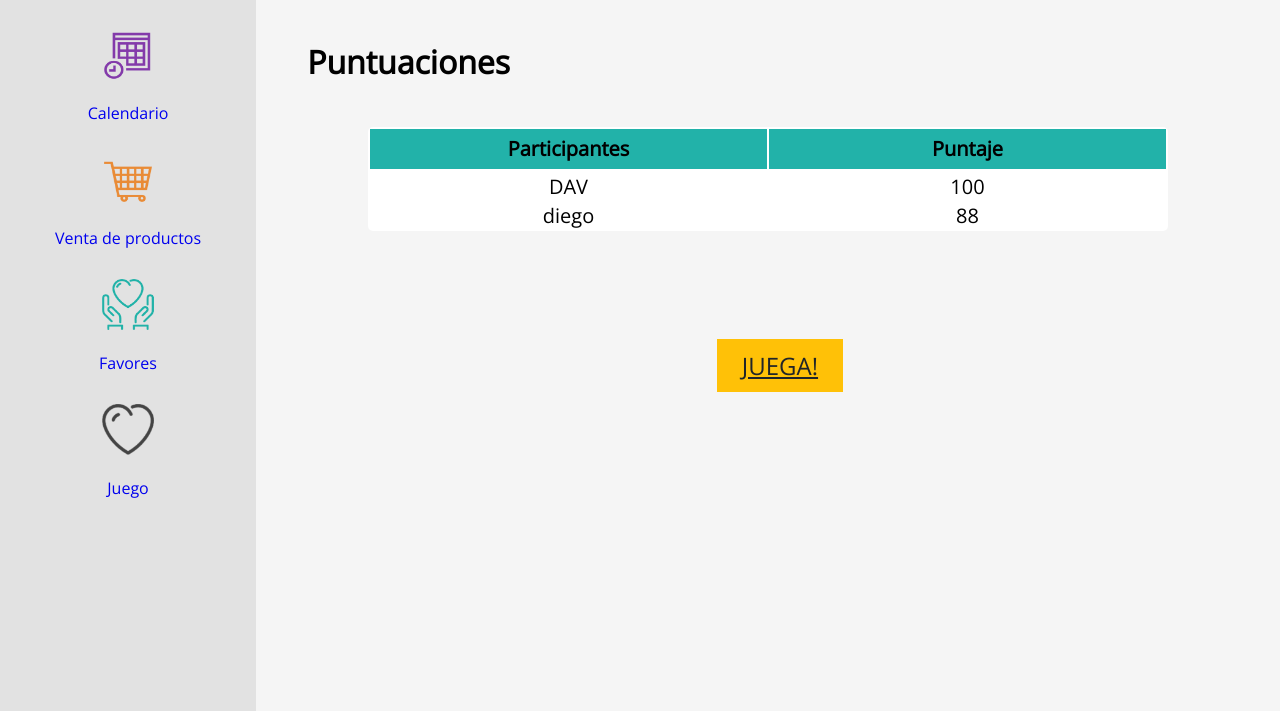
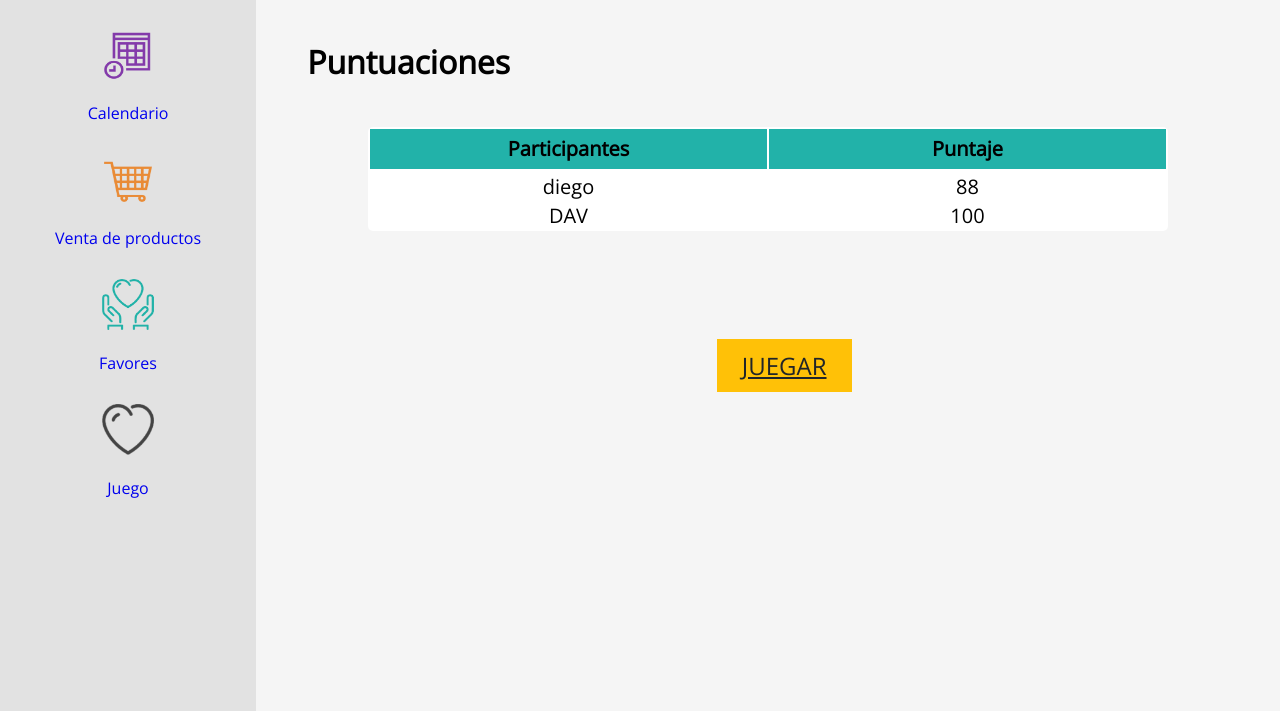
Before and after one commit to Aragon-Diego/ComunaNuevo, a PHP site: page /ComunaNuevo/ver_juego.php in a window 1280 px wide. Shown: the part 81-800 px from the top of the page. Run offline with PHP 8.4, Linux system fonts and the light colour scheme.

Commit message:
Se arreglo la tabla de puntuaciones en orden

```diff
--- a/ver_juego.php
+++ b/ver_juego.php
@@ -30,7 +30,7 @@
                         $aDatos[$archivo[$i]] = $archivo[$i+1];
 
                     }
-                    arsort($aDatos);
+                    asort($aDatos);
 
 
 
@@ -53,7 +53,7 @@
                         ?>
                     </table>
                 </div>
-                <a class="boton" href="webrun:C:\xampp\htdocs\ComunaNuevo\juego\disparos.exe">JUEGA!</a>
+                <a class="boton" href="webrun:C:\xampp\htdocs\ComunaNuevo\juego\disparos.exe">JUEGAR</a>
             </div>
         </div>
     </div>
```
